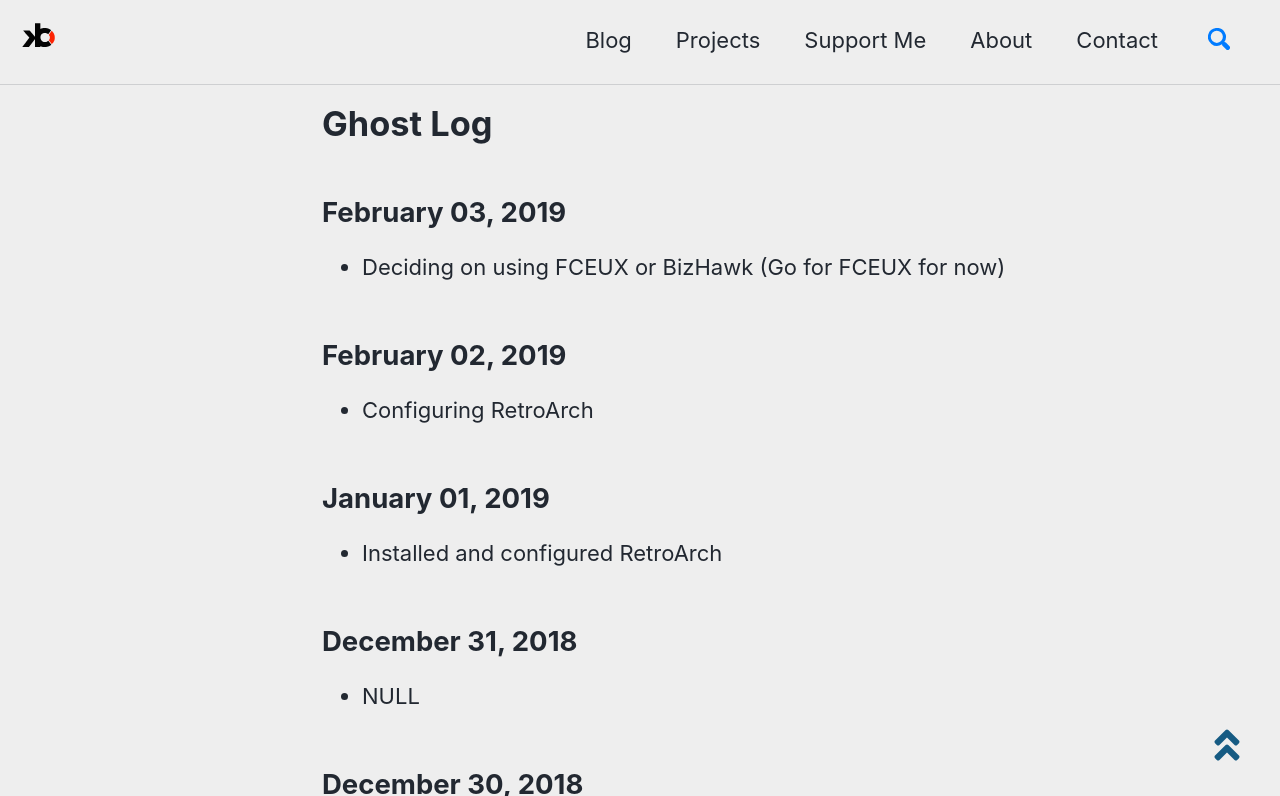
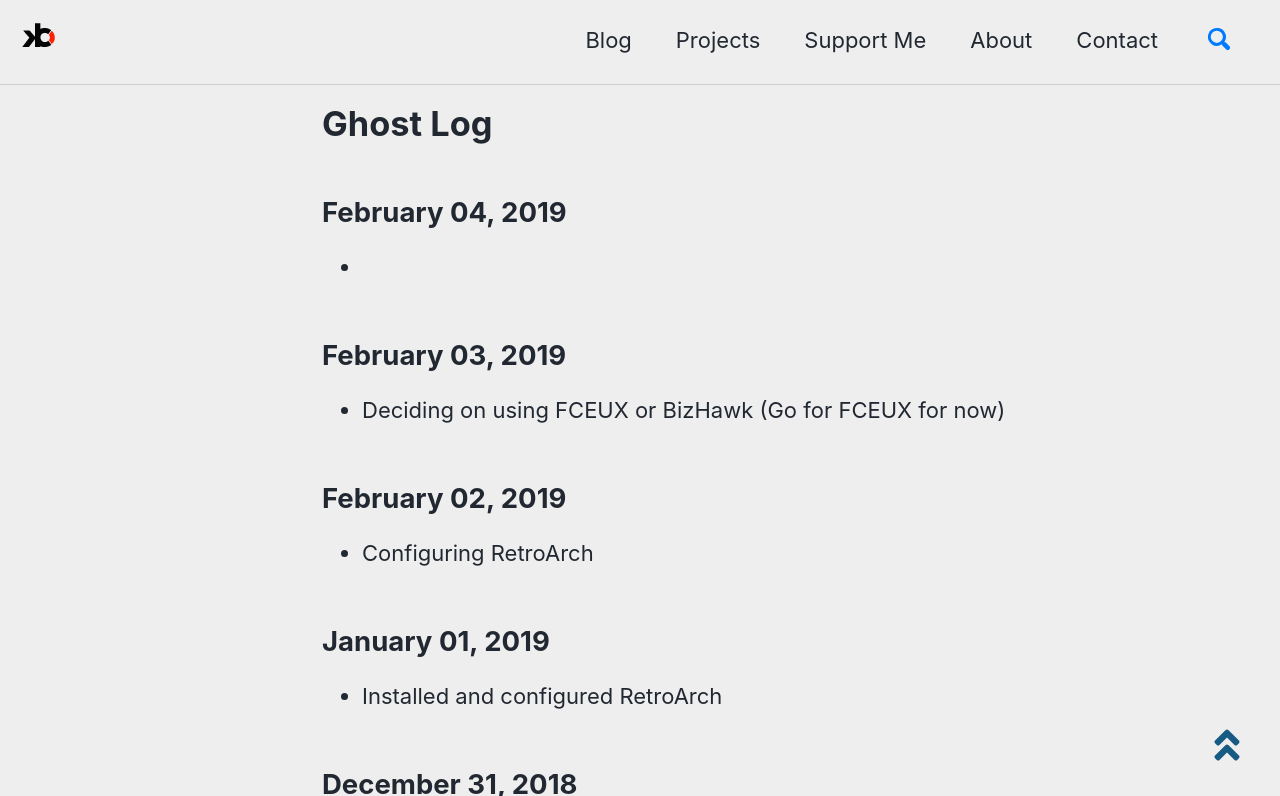
Before and after one commit to kulbhushanchand/kulbhushanchand.github.io-v2, a Jekyll site: the page built from _pages/main/log.md, in a window 1280 px wide and 900 px high, cut to the strip 104-900 px from the top of the window. Built offline with Jekyll 4.4.1, drawn with Linux system fonts in a browser that asks for light colours; cached includes are drawn as plain includes; comment, search, counter and statistics services are not loaded; a style sheet for code colours, icons or effects is not loaded.

Commit message:
Update log.md

```diff
--- a/_pages/main/log.md
+++ b/_pages/main/log.md
@@ -16,6 +16,9 @@ toc: false
 
 
 {% assign dateFormat = '%B %d, %Y' %}
+
+## {{ "2019-02-04" | date: dateFormat }}
+-
 
 ## {{ "2019-02-03" | date: dateFormat }}
 - Deciding on using FCEUX or BizHawk (Go for FCEUX for now)
```
